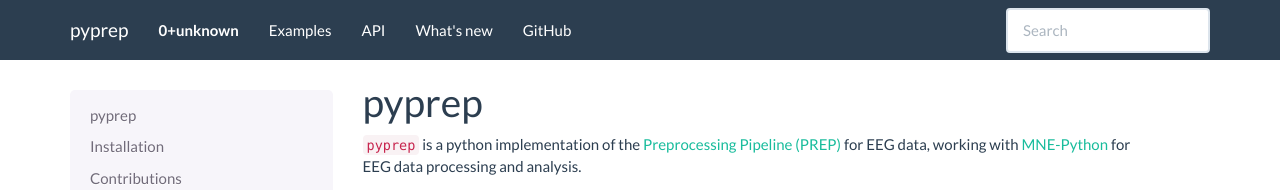
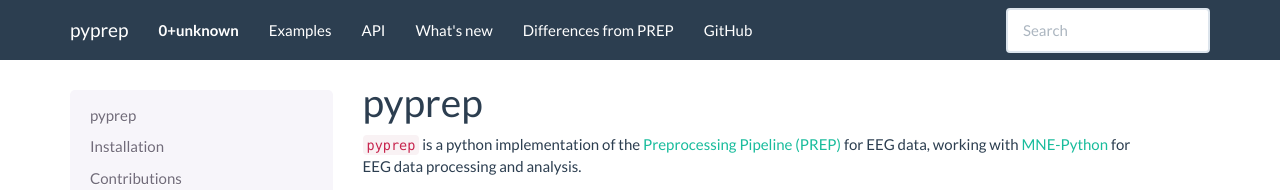
Before and after one commit to sappelhoff/pyprep, a Sphinx documentation site: the page built from docs/index.rst, in a window 1280 px wide. Shown: the top 190 px of the page. Built offline with Sphinx 7.4.7, drawn with Linux system fonts in a browser that asks for light colours.

Commit message:
Add differences page to navbar

```diff
--- a/docs/conf.py
+++ b/docs/conf.py
@@ -91,6 +91,7 @@
         ("Examples", "auto_examples/index"),
         ("API", "api"),
         ("What's new", "whats_new"),
+        ("Differences from PREP", "matlab_differences"),
         ("GitHub", "https://github.com/sappelhoff/pyprep", True),
     ],
 }
```
